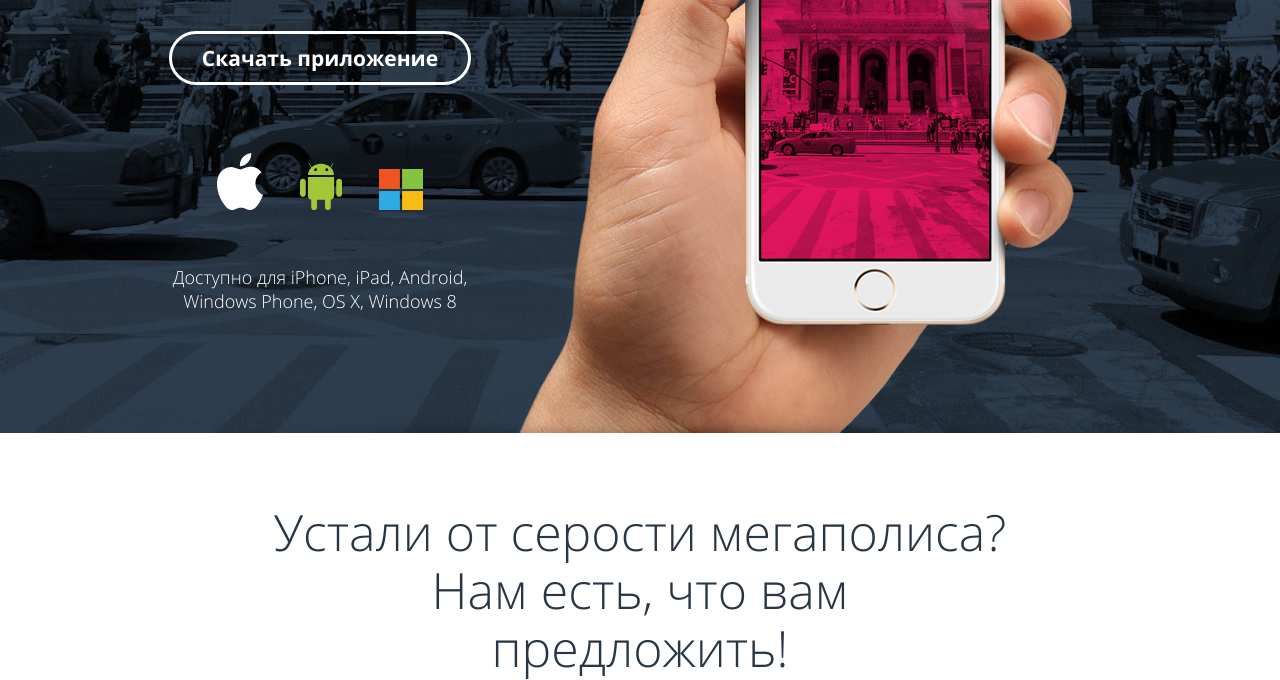
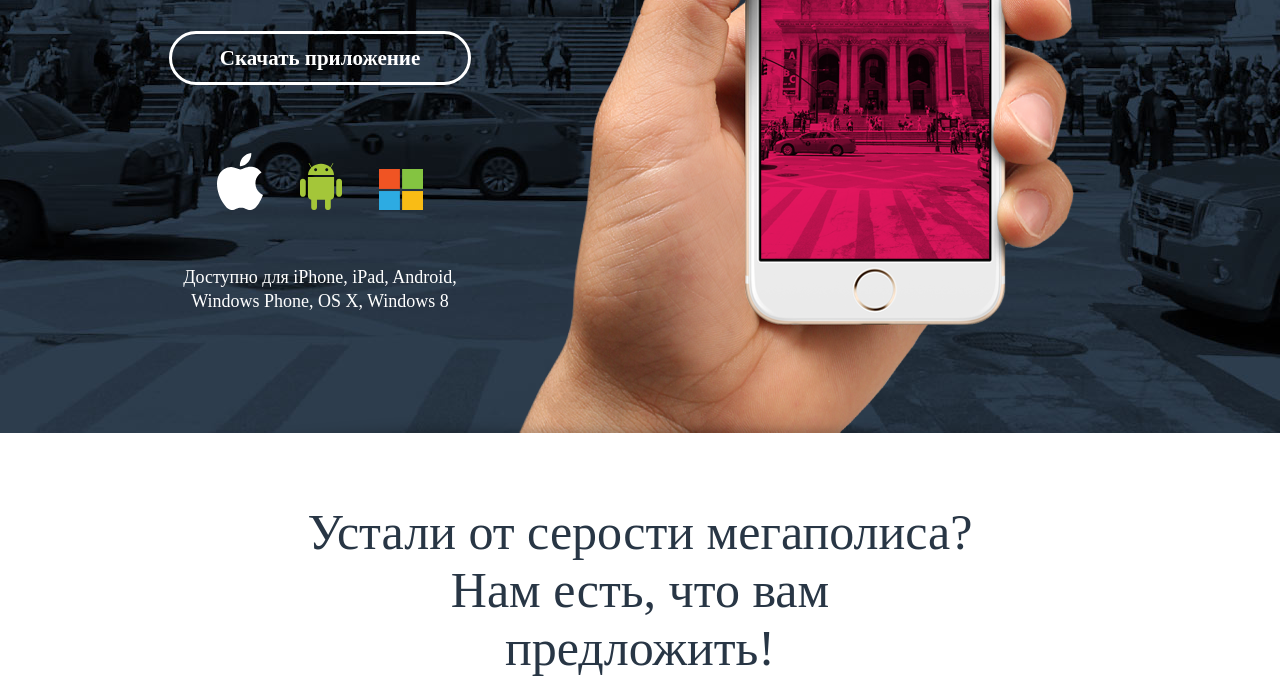
Before and after one commit to fisioterapevt/967107-pink-17, a website: page source/index.html in a window 1280 px wide. Shown: the part 420-1100 px from the top of the page. Drawn offline with nearby package versions, Linux system fonts and the light colour scheme; files that its build step writes are made by us from their sources.

Commit message:
Change a font

```diff
--- a/source/less/style.less
+++ b/source/less/style.less
@@ -53,7 +53,7 @@ body {
 
   font-size: 14px;
   line-height: 24px;
-  font-family: "Open Sans";
+  // font-family: "Open Sans";
   font-weight: normal;
   font-style: normal;
   color: @dark-blue;
```
